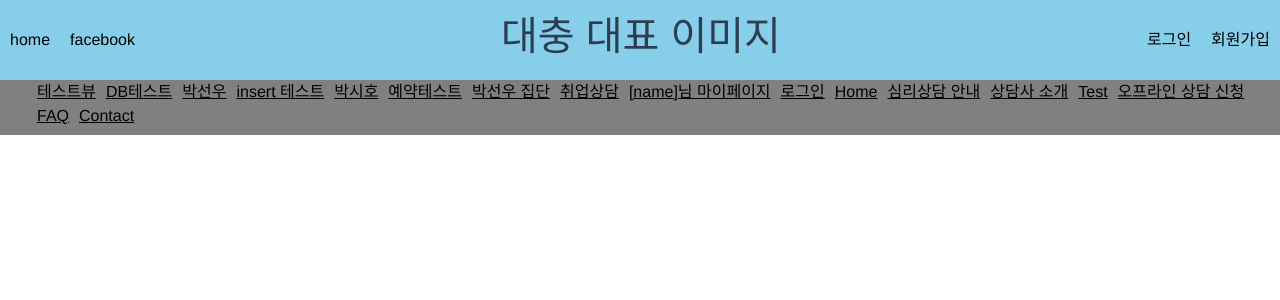
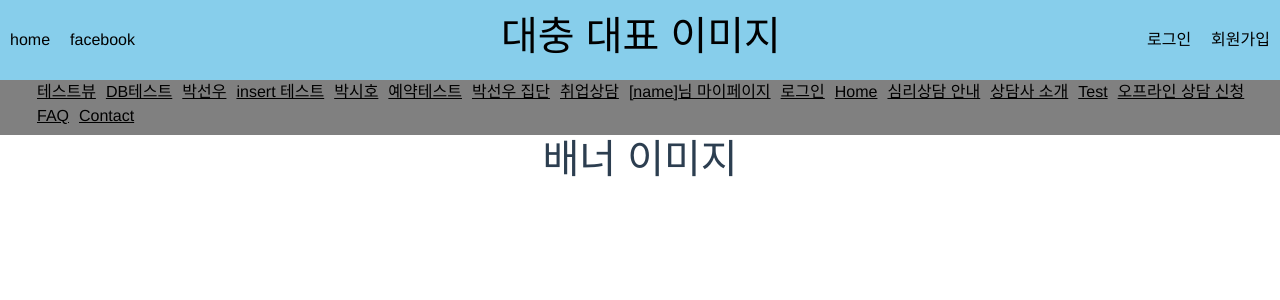
Before and after one commit to h0-shi/kidwiz, a Vue app in the folder vue_kidwiz/: page /#/ in a window 1280 px wide. Shown: the top 300 px of the page. Built offline with nearby package versions, Linux system fonts and the light colour scheme.

Commit message:
로고 선택시 메인 가는 라우터 추가

```diff
--- a/vue_kidwiz/src/components/MenuPage.vue
+++ b/vue_kidwiz/src/components/MenuPage.vue
@@ -8,7 +8,11 @@
           <a href="">facebook</a>
         </span>
         <span class="mainImg">
-          <h1>대충 대표 이미지</h1>
+          <h1>
+            <router-link to="/">
+              대충 대표 이미지
+            </router-link>
+          </h1>
         </span>
         <span class="top-right">
           <a href="">로그인</a>
--- a/vue_kidwiz/src/views/mainPage.vue
+++ b/vue_kidwiz/src/views/mainPage.vue
@@ -1,6 +1,8 @@
 <template>
   <div>
-
+    <div>
+      <h1>배너 이미지</h1>
+    </div>
   </div>
 </template>
 
```
